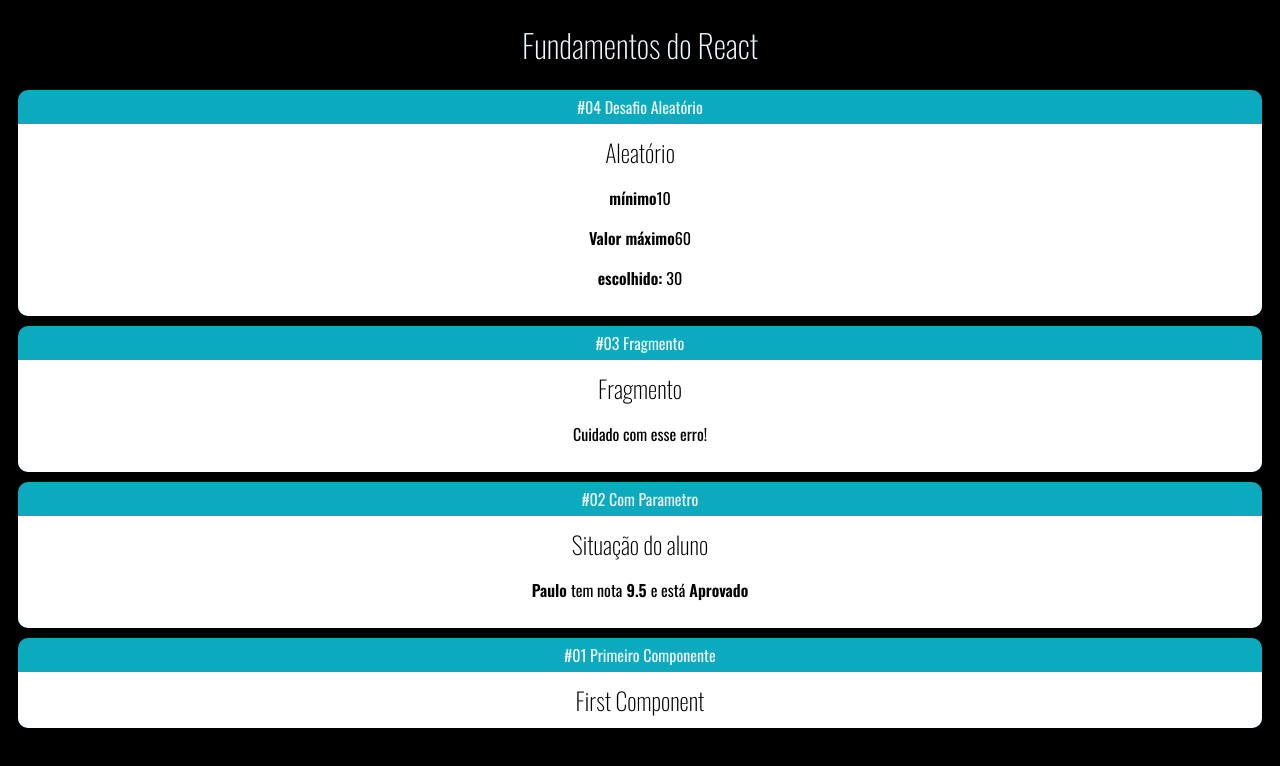
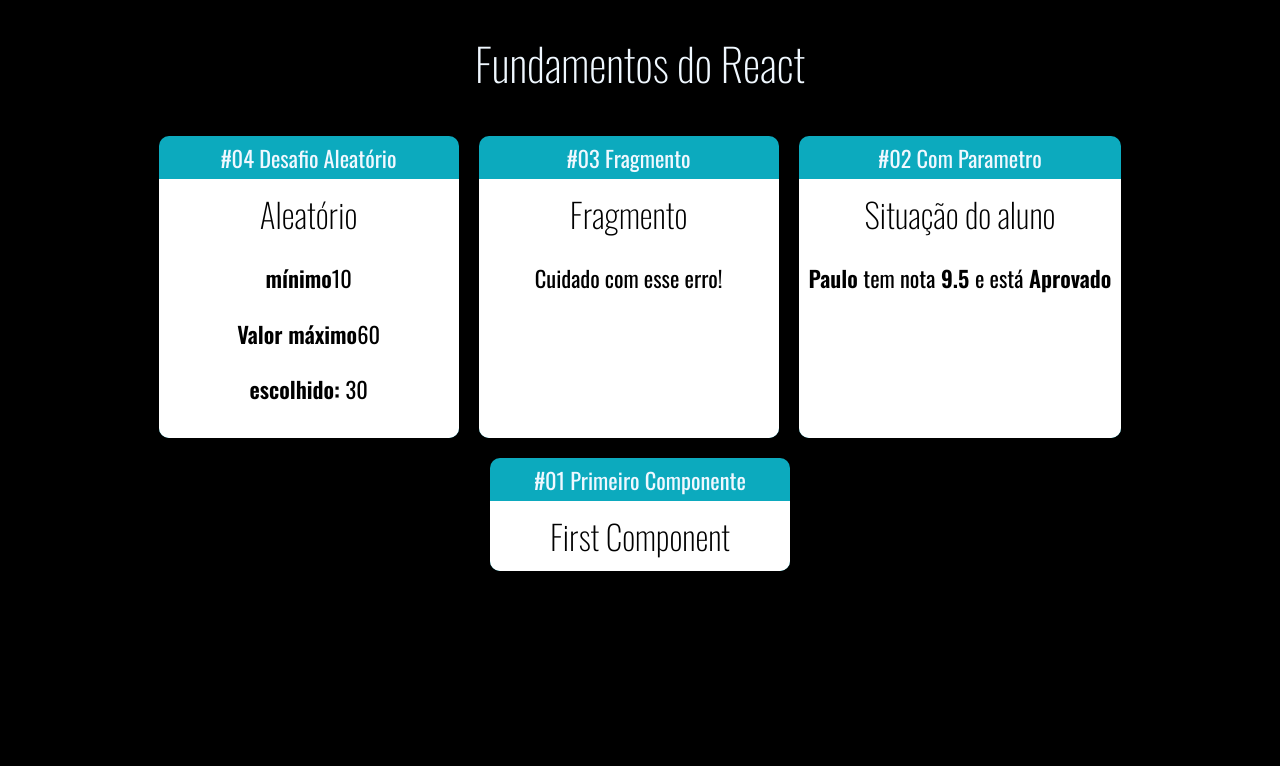
Before and after one commit to EduardoLoppes/Curso-React, a React (Create React App) app in the folder fundamentos-react/: page / in a window 1280 px wide. Shown: the top 766 px of the page. Built offline with nearby package versions, Linux system fonts and the light colour scheme.

Commit message:
Aula 24: Configurando flex box com cards

```diff
--- /dev/null
+++ b/fundamentos-react/src/App.css
@@ -0,0 +1,5 @@
+.App .Cards {
+    display: flex;
+    justify-content: center;
+    flex-wrap: wrap;
+}
--- a/fundamentos-react/src/App.jsx
+++ b/fundamentos-react/src/App.jsx
@@ -1,16 +1,16 @@
 import React from "react";
 
-
+import "./App.css";
 import Card from "./components/layout/Card";
-import First from './components/basics/First component'
-import ComParametro from './components/basics/ComParametro'
-import Fragmento from './components/basics/Fragmento'
+import First from "./components/basics/First component";
+import ComParametro from "./components/basics/ComParametro";
+import Fragmento from "./components/basics/Fragmento";
 import Aleatorio from "./components/basics/Aleatorio";
 
 export default _ =>
-    <div id="app">
+    <div className="App">
         <h1>Fundamentos do React</h1>
-
+        <div className="Cards">
 
             <Card titulo="#04 Desafio Aleatório">
                 <Aleatorio min={10} max={60} />
@@ -31,7 +31,7 @@
                 <First />
 
             </Card>
-
+        </div>
 
 
     </div>
--- a/fundamentos-react/src/components/layout/Card.css
+++ b/fundamentos-react/src/components/layout/Card.css
@@ -4,6 +4,9 @@
     border-radius: 10px;
     overflow: hidden;
     margin: 10px;
+    display: flex;
+    flex-direction: column;
+    min-width: 300px;
 }
 .Card .Title{
     padding: 5px 0px;
@@ -15,4 +18,5 @@
     background-color: white;
     color: black;
     padding: 10px;
+    flex-grow: 1;
 }
--- a/fundamentos-react/src/index.css
+++ b/fundamentos-react/src/index.css
@@ -3,6 +3,7 @@
     background-color: black;
     font-family: Oswald;
     text-align: center;
+    font-size: 1.4rem;
 }
 
 h1, h2, h3{
```
Lines whose indentation alone changed are shown as unchanged.
